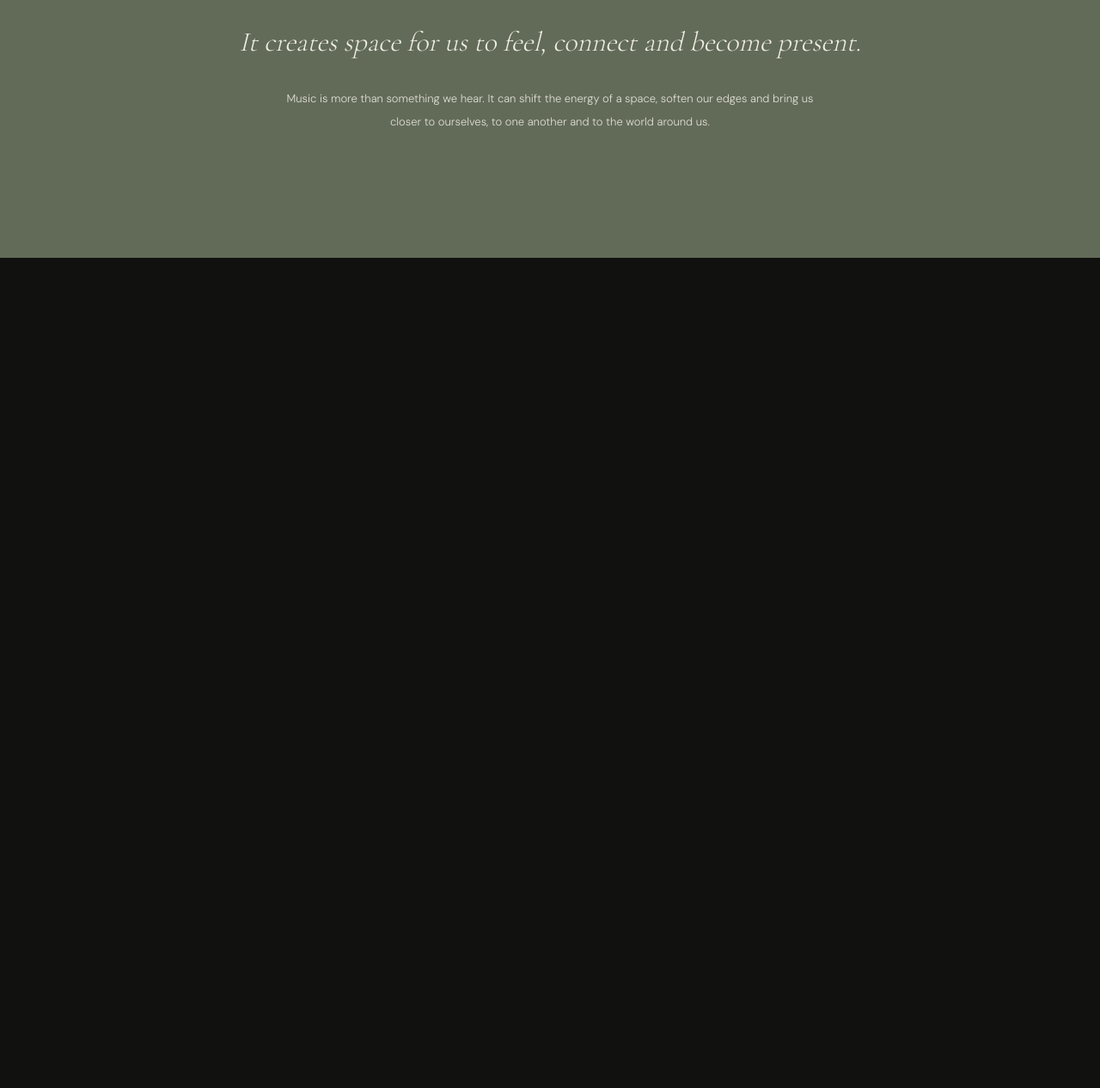
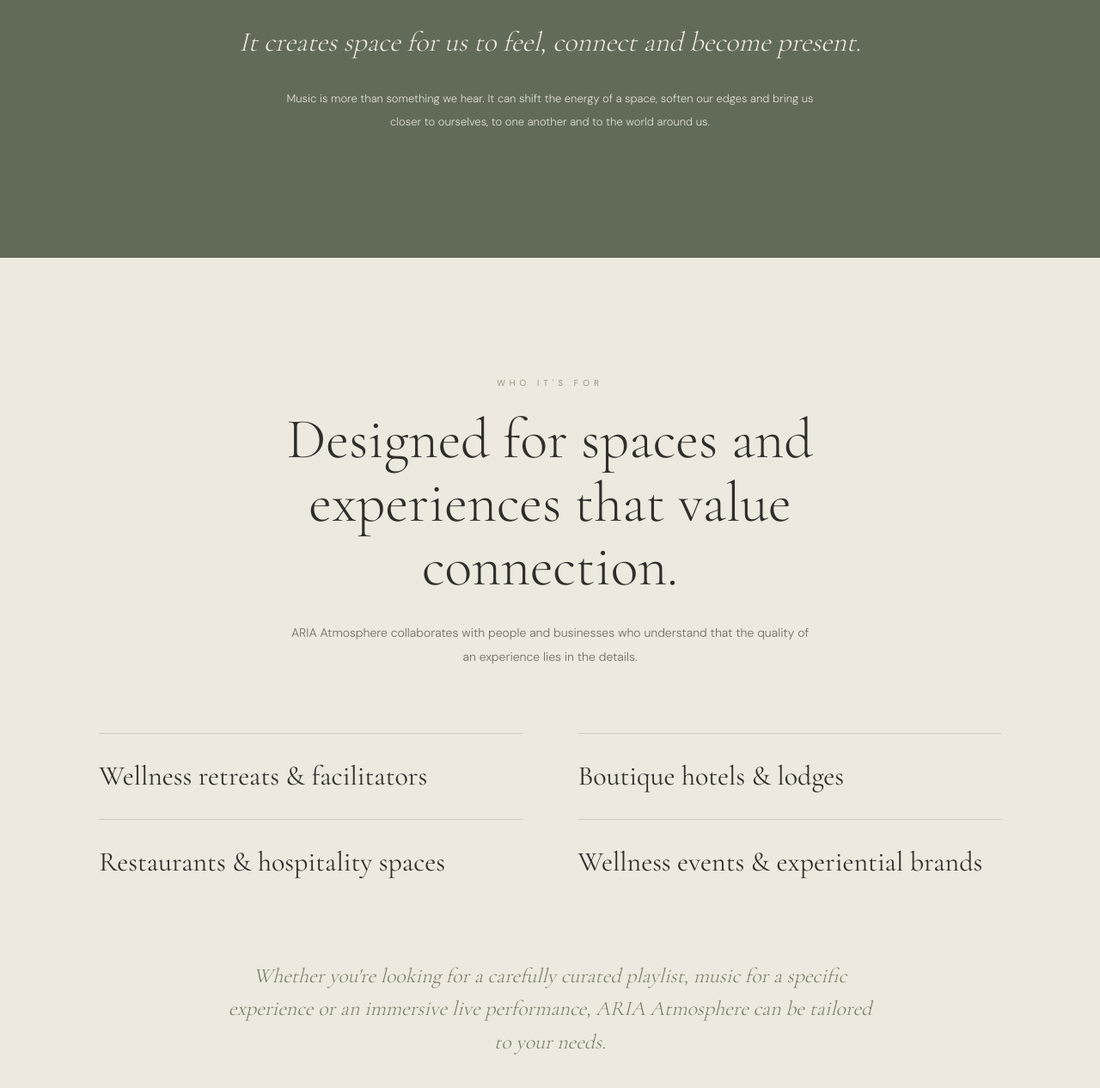
Before and after one commit to lucasound91/ariawebsite, a plain HTML site: page atmosphere/index.html in a window 1280 px wide. Shown: the part 6322-7588 px from the top of the page at 86% size. Before the commit the page ends 6622 px from the top, so only its background shows below. Drawn offline with nearby package versions, Linux system fonts and the light colour scheme.

Commit message:
Update index.html

```diff
--- a/atmosphere/index.html
+++ b/atmosphere/index.html
@@ -1016,6 +1016,95 @@
   }
 }
 
+/* WHO IT'S FOR */
+
+.audience-section {
+  padding: 130px 9%;
+  background: var(--atmosphere-ivory);
+  color: var(--atmosphere-ink);
+}
+
+.audience-inner {
+  max-width: 1050px;
+  margin: 0 auto;
+}
+
+.audience-heading {
+  max-width: 750px;
+  margin: 0 auto 75px;
+  text-align: center;
+}
+
+.audience-heading .eyebrow {
+  color: #85866f;
+}
+
+.audience-heading h2 {
+  font-family: var(--serif);
+  font-size: clamp(42px, 6vw, 66px);
+  font-weight: 300;
+  line-height: 1.12;
+  margin-top: 18px;
+}
+
+.audience-intro {
+  max-width: 620px;
+  margin: 25px auto 0;
+  color: var(--atmosphere-body);
+  font-size: 14px;
+  line-height: 2;
+}
+
+.audience-grid {
+  display: grid;
+  grid-template-columns: 1fr 1fr;
+  gap: 0 65px;
+}
+
+.audience-item {
+  padding: 30px 0;
+  border-top: 1px solid var(--atmosphere-border);
+}
+
+.audience-item h3 {
+  font-family: var(--serif);
+  font-size: clamp(25px, 3vw, 32px);
+  font-weight: 400;
+  line-height: 1.2;
+  color: var(--atmosphere-ink);
+}
+
+.audience-closing {
+  max-width: 750px;
+  margin: 65px auto 0;
+  text-align: center;
+  font-family: var(--serif);
+  font-size: 24px;
+  font-style: italic;
+  line-height: 1.6;
+  color: #777c64;
+}
+
+@media (max-width: 700px) {
+  .audience-section {
+    padding: 95px 7%;
+  }
+
+  .audience-heading {
+    margin-bottom: 50px;
+  }
+
+  .audience-grid {
+    grid-template-columns: 1fr;
+    gap: 0;
+  }
+
+  .audience-closing {
+    margin-top: 45px;
+    font-size: 22px;
+  }
+}
+
   </style>
 </head>
 
@@ -1468,5 +1557,49 @@ document.querySelectorAll('.feeling-video-wrap').forEach(function (player) {
   </div>
 </section>
 
+<section class="audience-section">
+  <div class="audience-inner">
+
+    <div class="audience-heading">
+      <span class="eyebrow">WHO IT'S FOR</span>
+
+      <h2>Designed for spaces and experiences that value connection.</h2>
+
+      <p class="audience-intro">
+        ARIA Atmosphere collaborates with people and businesses
+        who understand that the quality of an experience lies
+        in the details.
+      </p>
+    </div>
+
+    <div class="audience-grid">
+
+      <div class="audience-item">
+        <h3>Wellness retreats &amp; facilitators</h3>
+      </div>
+
+      <div class="audience-item">
+        <h3>Boutique hotels &amp; lodges</h3>
+      </div>
+
+      <div class="audience-item">
+        <h3>Restaurants &amp; hospitality spaces</h3>
+      </div>
+
+      <div class="audience-item">
+        <h3>Wellness events &amp; experiential brands</h3>
+      </div>
+
+    </div>
+
+    <div class="audience-closing">
+      Whether you're looking for a carefully curated playlist,
+      music for a specific experience or an immersive live
+      performance, ARIA Atmosphere can be tailored to your needs.
+    </div>
+
+  </div>
+</section>
+
 </body>
 </html>
```
